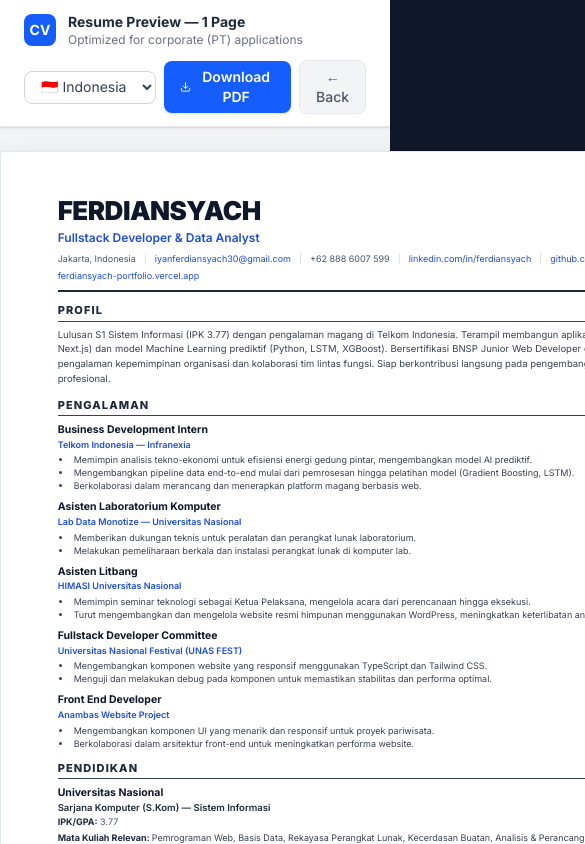
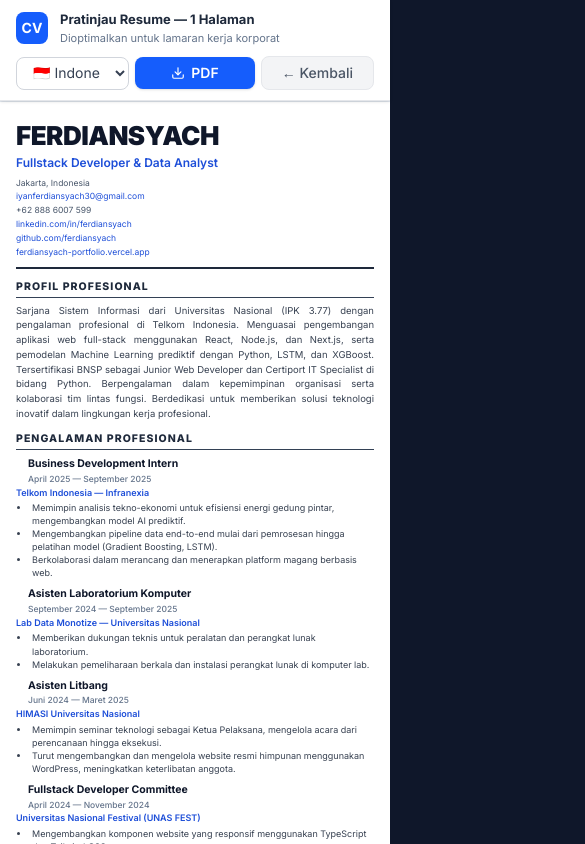
Before and after one commit to ferdiansyach/ferdiansyach-portfolio, a Next.js app: page /portfolio-pdf in a window 390 px wide. Shown: the top 844 px of the page, 585 px wide, since content can reach past the window. Built offline with nearby package versions, Linux system fonts and the light colour scheme.

Commit message:
fix(responsive): improve overall responsive layout across all breakpoints and refine CV page

```diff
--- a/src/app/globals.css
+++ b/src/app/globals.css
@@ -355,6 +355,53 @@ body {
   .hero-text h1 {
     font-size: 2.25rem;
   }
+
+  /* Reduce section vertical padding on mobile */
+  section[class*="py-32"] {
+    padding-top: 4rem !important;
+    padding-bottom: 4rem !important;
+  }
+
+  section[class*="py-20"] {
+    padding-top: 3rem !important;
+    padding-bottom: 3rem !important;
+  }
+
+  /* Reduce SectionHeader bottom margin on mobile */
+  [class*="mb-20"] {
+    margin-bottom: 2.5rem !important;
+  }
+
+  /* Reduce filter/tab section bottom margin */
+  [class*="mb-12"] {
+    margin-bottom: 1.5rem !important;
+  }
+
+  /* Reduce section divider vertical margin on mobile */
+  .section-divider {
+    margin: 0.5rem auto !important;
+  }
+}
+
+@media (max-width: 480px) {
+  /* Even tighter on very small screens */
+  section[class*="py-32"] {
+    padding-top: 3rem !important;
+    padding-bottom: 3rem !important;
+  }
+
+  section[class*="py-20"] {
+    padding-top: 2rem !important;
+    padding-bottom: 2rem !important;
+  }
+
+  [class*="mb-20"] {
+    margin-bottom: 2rem !important;
+  }
+
+  .section-divider {
+    margin: 0.25rem auto !important;
+  }
 }
 
 /* ===== Print Styles ===== */
--- a/src/app/portfolio-pdf/page.tsx
+++ b/src/app/portfolio-pdf/page.tsx
@@ -72,6 +72,7 @@ export default function PortfolioPDF() {
             padding: 0 !important;
             box-shadow: none !important;
             border-radius: 0 !important;
+            transform: none !important;
           }
 
           .cv-inner {
@@ -88,6 +89,10 @@ export default function PortfolioPDF() {
             page-break-inside: avoid;
             break-inside: avoid;
           }
+
+          .cert-grid {
+            grid-template-columns: 1fr 1fr !important;
+          }
         }
 
         @media screen {
@@ -102,22 +107,166 @@ export default function PortfolioPDF() {
             border: 1px solid #e2e8f0;
           }
         }
+
+        /* ===== RESPONSIVE: Scale A4 on smaller screens ===== */
+        @media screen and (max-width: 860px) {
+          .cv-page {
+            width: 100% !important;
+            min-height: auto !important;
+            margin: 0 auto 32px !important;
+            border-radius: 0 !important;
+            border-left: none !important;
+            border-right: none !important;
+            box-shadow: 0 4px 16px rgba(0,0,0,0.08) !important;
+          }
+
+          .cv-inner {
+            padding: 24px 20px !important;
+          }
+        }
+
+        @media screen and (max-width: 480px) {
+          .cv-inner {
+            padding: 20px 16px !important;
+          }
+
+          .cv-section-title {
+            font-size: 10.5px;
+          }
+        }
+
+        /* ===== RESPONSIVE: Contact info wrapping ===== */
+        .contact-row {
+          display: flex;
+          flex-wrap: wrap;
+          align-items: center;
+          gap: 4px 8px;
+          font-size: 9px;
+          color: #475569;
+          margin-top: 6px;
+          line-height: 1.4;
+        }
+
+        @media screen and (max-width: 560px) {
+          .contact-row {
+            gap: 3px 6px;
+            font-size: 8.5px;
+          }
+
+          .contact-separator {
+            display: none;
+          }
+
+          .contact-row {
+            flex-direction: column;
+            align-items: flex-start;
+            gap: 2px;
+          }
+        }
+
+        /* ===== RESPONSIVE: Certifications grid ===== */
+        .cert-grid {
+          display: grid;
+          grid-template-columns: 1fr 1fr;
+          gap: 2px 24px;
+        }
+
+        @media screen and (max-width: 560px) {
+          .cert-grid {
+            grid-template-columns: 1fr;
+            gap: 3px;
+          }
+        }
+
+        /* ===== RESPONSIVE: Experience row ===== */
+        .exp-header {
+          display: flex;
+          justify-content: space-between;
+          align-items: baseline;
+        }
+
+        @media screen and (max-width: 480px) {
+          .exp-header {
+            flex-direction: column;
+            gap: 1px;
+          }
+        }
+
+        /* ===== RESPONSIVE: Toolbar ===== */
+        .toolbar-inner {
+          max-width: 56rem;
+          margin: 0 auto;
+          padding: 12px 24px;
+          display: flex;
+          flex-wrap: wrap;
+          justify-content: space-between;
+          align-items: center;
+          gap: 12px;
+        }
+
+        @media screen and (max-width: 560px) {
+          .toolbar-inner {
+            padding: 10px 16px;
+            gap: 10px;
+          }
+
+          .toolbar-actions {
+            width: 100%;
+            display: flex;
+            justify-content: space-between;
+            gap: 6px;
+          }
+
+          .toolbar-actions select,
+          .toolbar-actions button {
+            flex: 1;
+            min-width: 0;
+            justify-content: center;
+            text-align: center;
+          }
+
+          .toolbar-title-main {
+            font-size: 13px !important;
+          }
+
+          .toolbar-title-sub {
+            font-size: 11px !important;
+          }
+        }
+
+        @media screen and (max-width: 380px) {
+          .toolbar-actions {
+            flex-wrap: wrap;
+          }
+
+          .toolbar-actions select {
+            flex: 1 1 100%;
+          }
+
+          .toolbar-actions button {
+            flex: 1 1 45%;
+          }
+        }
       `}</style>
 
       <div className="bg-gray-100 min-h-screen">
         {/* ===== TOOLBAR ===== */}
         <div className="no-print bg-white border-b border-gray-200 sticky top-0 z-50 shadow-sm">
-          <div className="max-w-4xl mx-auto px-6 py-3 flex flex-wrap justify-between items-center gap-3">
+          <div className="toolbar-inner">
             <div className="flex items-center gap-3">
-              <div className="w-8 h-8 bg-blue-600 rounded-lg flex items-center justify-center text-white text-sm font-bold">
+              <div className="w-8 h-8 bg-blue-600 rounded-lg flex items-center justify-center text-white text-sm font-bold flex-shrink-0">
                 CV
               </div>
               <div>
-                <h1 className="text-sm font-bold text-gray-800">Resume Preview — 1 Page</h1>
-                <p className="text-xs text-gray-500">Optimized for corporate (PT) applications</p>
+                <h1 className="toolbar-title-main" style={{ fontSize: '14px', fontWeight: 700, color: '#1e293b' }}>
+                  {lang === "id" ? "Pratinjau Resume — 1 Halaman" : "Resume Preview — 1 Page"}
+                </h1>
+                <p className="toolbar-title-sub" style={{ fontSize: '12px', color: '#64748b' }}>
+                  {lang === "id" ? "Dioptimalkan untuk lamaran kerja korporat" : "Optimized for corporate job applications"}
+                </p>
               </div>
             </div>
-            <div className="flex gap-2 items-center">
+            <div className="toolbar-actions flex gap-2 items-center">
               <select
                 value={lang}
                 onChange={(e) => setLang(e.target.value as "id" | "en")}
@@ -131,13 +280,14 @@ export default function PortfolioPDF() {
                 className="bg-blue-600 text-white px-4 py-1.5 rounded-lg font-semibold hover:bg-blue-700 transition text-sm shadow-sm flex items-center gap-1.5"
               >
                 <svg xmlns="http://www.w3.org/2000/svg" width="14" height="14" viewBox="0 0 24 24" fill="none" stroke="currentColor" strokeWidth="2" strokeLinecap="round" strokeLinejoin="round"><path d="M21 15v4a2 2 0 0 1-2 2H5a2 2 0 0 1-2-2v-4"/><polyline points="7 10 12 15 17 10"/><line x1="12" y1="15" x2="12" y2="3"/></svg>
-                Download PDF
+                <span className="hidden sm:inline">Download PDF</span>
+                <span className="sm:hidden">PDF</span>
               </button>
               <button
                 onClick={() => window.history.back()}
                 className="bg-gray-100 text-gray-600 px-3 py-1.5 rounded-lg font-medium hover:bg-gray-200 transition text-sm border border-gray-200"
               >
-                ← Back
+                ← {lang === "id" ? "Kembali" : "Back"}
               </button>
             </div>
           </div>
@@ -153,19 +303,19 @@ export default function PortfolioPDF() {
                 Ferdiansyach
               </h1>
               <div style={{ fontSize: '12px', color: '#1d4ed8', fontWeight: 600, marginTop: '3px' }}>
-                Fullstack Developer & Data Analyst
+                Fullstack Developer &amp; Data Analyst
               </div>
-              <div style={{ display: 'flex', flexWrap: 'wrap', alignItems: 'center', gap: '4px 8px', fontSize: '9px', color: '#475569', marginTop: '6px', lineHeight: 1.4 }}>
+              <div className="contact-row">
                 <span>Jakarta, Indonesia</span>
-                <span style={{ color: '#cbd5e1' }}>|</span>
+                <span className="contact-separator" style={{ color: '#cbd5e1' }}>|</span>
                 <a href="mailto:iyanferdiansyach30@gmail.com" style={{ color: '#1d4ed8' }}>iyanferdiansyach30@gmail.com</a>
-                <span style={{ color: '#cbd5e1' }}>|</span>
+                <span className="contact-separator" style={{ color: '#cbd5e1' }}>|</span>
                 <span>+62 888 6007 599</span>
-                <span style={{ color: '#cbd5e1' }}>|</span>
+                <span className="contact-separator" style={{ color: '#cbd5e1' }}>|</span>
                 <a href="https://linkedin.com/in/ferdiansyach-845930246" style={{ color: '#1d4ed8' }}>linkedin.com/in/ferdiansyach</a>
-                <span style={{ color: '#cbd5e1' }}>|</span>
+                <span className="contact-separator" style={{ color: '#cbd5e1' }}>|</span>
                 <a href="https://github.com/ferdiansyach" style={{ color: '#1d4ed8' }}>github.com/ferdiansyach</a>
-                <span style={{ color: '#cbd5e1' }}>|</span>
+                <span className="contact-separator" style={{ color: '#cbd5e1' }}>|</span>
                 <a href="https://ferdiansyach-portfolio.vercel.app" style={{ color: '#1d4ed8' }}>ferdiansyach-portfolio.vercel.app</a>
               </div>
               <div style={{ borderBottom: '2px solid #1e293b', marginTop: '8px' }} />
@@ -174,12 +324,12 @@ export default function PortfolioPDF() {
             {/* ===== PROFILE SUMMARY ===== */}
             <section style={{ marginBottom: '10px' }}>
               <h2 className="cv-section-title">
-                {lang === "id" ? "PROFIL" : "PROFILE SUMMARY"}
+                {lang === "id" ? "PROFIL PROFESIONAL" : "PROFESSIONAL SUMMARY"}
               </h2>
               <p style={{ fontSize: '9.5px', color: '#374151', lineHeight: 1.55, textAlign: 'justify', margin: 0 }}>
                 {lang === "id"
-                  ? "Lulusan S1 Sistem Informasi (IPK 3.77) dengan pengalaman magang di Telkom Indonesia. Terampil membangun aplikasi web full-stack (React, Node.js, Next.js) dan model Machine Learning prediktif (Python, LSTM, XGBoost). Bersertifikasi BNSP Junior Web Developer dan IT Specialist Python. Memiliki pengalaman kepemimpinan organisasi dan kolaborasi tim lintas fungsi. Siap berkontribusi langsung pada pengembangan solusi teknologi di lingkungan profesional."
-                  : "Information Systems graduate (GPA 3.77) with internship experience at Telkom Indonesia. Skilled in building full-stack web applications (React, Node.js, Next.js) and predictive Machine Learning models (Python, LSTM, XGBoost). BNSP-certified Junior Web Developer and Certiport IT Specialist in Python. Experienced in organizational leadership and cross-functional team collaboration. Ready to contribute directly to technology solutions in a professional environment."
+                  ? "Sarjana Sistem Informasi dari Universitas Nasional (IPK 3.77) dengan pengalaman profesional di Telkom Indonesia. Menguasai pengembangan aplikasi web full-stack menggunakan React, Node.js, dan Next.js, serta pemodelan Machine Learning prediktif dengan Python, LSTM, dan XGBoost. Tersertifikasi BNSP sebagai Junior Web Developer dan Certiport IT Specialist di bidang Python. Berpengalaman dalam kepemimpinan organisasi serta kolaborasi tim lintas fungsi. Berdedikasi untuk memberikan solusi teknologi inovatif dalam lingkungan kerja profesional."
+                  : "Information Systems graduate from Universitas Nasional (GPA 3.77) with professional experience at Telkom Indonesia. Proficient in full-stack web development using React, Node.js, and Next.js, as well as predictive Machine Learning modeling with Python, LSTM, and XGBoost. BNSP-certified Junior Web Developer and Certiport IT Specialist in Python. Experienced in organizational leadership and cross-functional team collaboration. Committed to delivering innovative technology solutions in a professional environment."
                 }
               </p>
             </section>
@@ -187,12 +337,12 @@ export default function PortfolioPDF() {
             {/* ===== EXPERIENCE — All 5 ===== */}
             <section style={{ marginBottom: '10px' }}>
               <h2 className="cv-section-title">
-                {lang === "id" ? "PENGALAMAN" : "EXPERIENCE"}
+                {lang === "id" ? "PENGALAMAN PROFESIONAL" : "PROFESSIONAL EXPERIENCE"}
               </h2>
               <div style={{ display: 'flex', flexDirection: 'column', gap: '7px' }}>
                 {experiences.map((exp) => (
                   <div key={exp.id}>
-                    <div style={{ display: 'flex', justifyContent: 'space-between', alignItems: 'baseline' }}>
+                    <div className="exp-header">
                       <h3 style={{ fontSize: '10.5px', fontWeight: 700, color: '#0f172a', margin: 0 }}>{t(exp.role)}</h3>
                       <span style={{ fontSize: '8.5px', fontWeight: 500, color: '#64748b', whiteSpace: 'nowrap', marginLeft: '12px' }}>{exp.period}</span>
                     </div>
@@ -215,14 +365,14 @@ export default function PortfolioPDF() {
                 {lang === "id" ? "PENDIDIKAN" : "EDUCATION"}
               </h2>
               <div>
-                <div style={{ display: 'flex', justifyContent: 'space-between', alignItems: 'baseline' }}>
+                <div className="exp-header">
                   <h3 style={{ fontSize: '10.5px', fontWeight: 700, color: '#0f172a', margin: 0 }}>{education.institution}</h3>
                   <span style={{ fontSize: '8.5px', fontWeight: 500, color: '#64748b', whiteSpace: 'nowrap', marginLeft: '12px' }}>{education.period}</span>
                 </div>
                 <div style={{ fontSize: '9.5px', color: '#1e293b', fontWeight: 600 }}>{t(education.degree)}</div>
                 {education.gpa && (
                   <div style={{ fontSize: '9px', color: '#475569' }}>
-                    <span style={{ fontWeight: 700, color: '#1e293b' }}>IPK/GPA:</span> {education.gpa}
+                    <span style={{ fontWeight: 700, color: '#1e293b' }}>{lang === "id" ? "IPK:" : "GPA:"}</span> {education.gpa}
                   </div>
                 )}
                 {education.courses && (
@@ -237,7 +387,7 @@ export default function PortfolioPDF() {
             {/* ===== TECHNICAL SKILLS ===== */}
             <section style={{ marginBottom: '10px' }}>
               <h2 className="cv-section-title">
-                {lang === "id" ? "KEAHLIAN TEKNIS" : "TECHNICAL SKILLS"}
+                {lang === "id" ? "KOMPETENSI TEKNIS" : "TECHNICAL SKILLS"}
               </h2>
               <div style={{ display: 'flex', flexDirection: 'column', gap: '2px' }}>
                 {skillCategories.map((cat, i) => (
@@ -254,12 +404,12 @@ export default function PortfolioPDF() {
             {/* ===== SELECTED PROJECTS — 3 projects ===== */}
             <section style={{ marginBottom: '10px' }}>
               <h2 className="cv-section-title">
-                {lang === "id" ? "PROYEK PILIHAN" : "SELECTED PROJECTS"}
+                {lang === "id" ? "PROYEK UNGGULAN" : "SELECTED PROJECTS"}
               </h2>
               <div style={{ display: 'flex', flexDirection: 'column', gap: '6px' }}>
                 {topProjects.map((proj) => (
                   <div key={proj.slug}>
-                    <div style={{ display: 'flex', justifyContent: 'space-between', alignItems: 'baseline' }}>
+                    <div className="exp-header">
                       <h3 style={{ fontSize: '10px', fontWeight: 700, color: '#0f172a', margin: 0 }}>
                         {typeof proj.title === 'string' ? proj.title : t(proj.title)}
                       </h3>
@@ -283,9 +433,9 @@ export default function PortfolioPDF() {
             {/* ===== CERTIFICATIONS — All 6 ===== */}
             <section>
               <h2 className="cv-section-title">
-                {lang === "id" ? "SERTIFIKASI" : "CERTIFICATIONS"}
+                {lang === "id" ? "SERTIFIKASI & LISENSI" : "CERTIFICATIONS & LICENSES"}
               </h2>
-              <div style={{ display: 'grid', gridTemplateColumns: '1fr 1fr', gap: '2px 24px' }}>
+              <div className="cert-grid">
                 {certifications.map((cert) => (
                   <div key={cert.id} style={{ fontSize: '9px', color: '#374151', lineHeight: 1.55 }}>
                     <span style={{ fontWeight: 700, color: '#0f172a' }}>{t(cert.name)}</span>
--- a/src/components/layout/Footer.tsx
+++ b/src/components/layout/Footer.tsx
@@ -18,7 +18,7 @@ export default function Footer() {
       {/* Gradient divider */}
       <div className="absolute top-0 left-1/2 -translate-x-1/2 w-1/3 h-px bg-gradient-to-r from-transparent via-rose-400/40 to-transparent" />
 
-      <div className="container mx-auto px-6 py-10">
+      <div className="container mx-auto px-6 pt-10 pb-20 sm:pb-10">
         <div className="flex flex-col items-center gap-6">
           {/* Social links */}
           <div className="flex justify-center gap-6">
--- a/src/components/layout/Navbar.tsx
+++ b/src/components/layout/Navbar.tsx
@@ -74,7 +74,7 @@ export default function Navbar() {
 
         {/* Desktop nav */}
         <nav
-          className="hidden md:flex items-center gap-2 relative"
+          className="hidden lg:flex items-center gap-2 relative"
           onMouseLeave={() => setHoveredSection(null)}
         >
           {navItems.map((item) => {
@@ -140,7 +140,7 @@ export default function Navbar() {
           {/* Mobile hamburger */}
           <button
             onClick={() => setMenuOpen(!menuOpen)}
-            className="md:hidden w-9 h-9 rounded-full flex items-center justify-center border border-slate-700 bg-slate-800/50 text-white"
+            className="lg:hidden w-9 h-9 rounded-full flex items-center justify-center border border-slate-700 bg-slate-800/50 text-white"
           >
             <svg className="h-5 w-5" fill="none" viewBox="0 0 24 24" stroke="currentColor">
               <path strokeLinecap="round" strokeLinejoin="round" strokeWidth={2} d={menuOpen ? "M6 18L18 6M6 6l12 12" : "M4 6h16M4 12h16m-7 6h7"} />
@@ -151,7 +151,7 @@ export default function Navbar() {
 
       {/* Mobile menu with slide animation */}
       <motion.div
-        className="md:hidden overflow-hidden"
+        className="lg:hidden overflow-hidden"
         initial={false}
         animate={{ height: menuOpen ? "auto" : 0 }}
         transition={{ duration: 0.3, ease: "easeInOut" }}
--- a/src/components/sections/AboutSection.tsx
+++ b/src/components/sections/AboutSection.tsx
@@ -55,8 +55,8 @@ export default function AboutSection() {
         {aboutCards.map((card, i) => (
           <AnimatedDiv key={i} variants={fadeUp}>
             <TiltCard maxTilt={6}>
-              <GlassCard delay={0} className={`p-10 md:p-12 text-left h-full ${card.borderHover} transition-all duration-500 group`}>
-                <div className={`w-16 h-16 mb-8 rounded-2xl bg-gradient-to-br ${card.gradient} flex items-center justify-center group-hover:scale-110 group-hover:-rotate-3 transition-transform duration-300 origin-bottom-left`}>
+              <GlassCard delay={0} className={`p-6 sm:p-8 md:p-12 text-left h-full ${card.borderHover} transition-all duration-500 group`}>
+                <div className={`w-14 h-14 sm:w-16 sm:h-16 mb-5 sm:mb-8 rounded-2xl bg-gradient-to-br ${card.gradient} flex items-center justify-center group-hover:scale-110 group-hover:-rotate-3 transition-transform duration-300 origin-bottom-left`}>
                   {card.icon}
                 </div>
                 <h3 className="text-xl font-bold text-white mb-5">{t(card.title)}</h3>
--- a/src/components/sections/CertificationsSection.tsx
+++ b/src/components/sections/CertificationsSection.tsx
@@ -62,7 +62,7 @@ export default function CertificationsSection() {
               transition={{ duration: 0.3, delay: i * 0.05 }}
             >
               <TiltCard maxTilt={4} className="h-full">
-                <GlassCard delay={0} className="p-8 md:p-10 group h-full hover:border-rose-400/40">
+                <GlassCard delay={0} className="p-5 sm:p-8 md:p-10 group h-full hover:border-rose-400/40">
                   <div className="flex items-start gap-5">
                     <div className="w-14 h-14 shrink-0 rounded-xl bg-gradient-to-br from-rose-500/20 to-fuchsia-500/20 flex items-center justify-center text-3xl group-hover:scale-110 group-hover:rotate-3 transition-transform duration-300">
                       {cert.badge}
--- a/src/components/sections/ContactSection.tsx
+++ b/src/components/sections/ContactSection.tsx
@@ -94,7 +94,7 @@ export default function ContactSection() {
   return (
     <AnimatedSection id="contact" className="py-32 container mx-auto px-6">
       <AnimatedDiv className="max-w-4xl mx-auto">
-        <div className="bg-gradient-to-br from-rose-400/10 via-fuchsia-500/10 to-violet-500/10 border border-rose-400/15 rounded-[2.5rem] p-10 md:p-16 relative overflow-hidden">
+        <div className="bg-gradient-to-br from-rose-400/10 via-fuchsia-500/10 to-violet-500/10 border border-rose-400/15 rounded-2xl sm:rounded-[2.5rem] p-6 sm:p-10 md:p-16 relative overflow-hidden">
           {/* Background glow */}
           <div className="absolute -top-24 -right-24 w-64 h-64 bg-rose-500/10 rounded-full blur-3xl" />
           <div className="absolute -bottom-24 -left-24 w-64 h-64 bg-fuchsia-500/10 rounded-full blur-3xl" />
--- a/src/components/sections/ExperienceSection.tsx
+++ b/src/components/sections/ExperienceSection.tsx
@@ -38,7 +38,7 @@ function TimelineItem({ exp, index }: { exp: typeof experiences[0]; index: numbe
       </div>
 
       {/* Card */}
-      <div className="glass-card p-10 md:p-12 border-l-[3px] border-l-rose-400 hover:translate-x-1 hover:shadow-[0_8px_30px_-8px_rgba(56,189,248,0.15)] transition-all duration-300">
+      <div className="glass-card p-6 sm:p-8 md:p-12 border-l-[3px] border-l-rose-400 hover:translate-x-1 hover:shadow-[0_8px_30px_-8px_rgba(56,189,248,0.15)] transition-all duration-300">
         <div className="flex items-center gap-3 mb-3">
           <span className="text-rose-400 text-xs font-semibold tracking-wide">{exp.period}</span>
           {exp.isCurrent && (
--- a/src/components/sections/TestimonialsSection.tsx
+++ b/src/components/sections/TestimonialsSection.tsx
@@ -81,7 +81,7 @@ export default function TestimonialsSection() {
       </AnimatedDiv>
       <AnimatedDiv className="max-w-3xl mx-auto">
         <div
-          className="glass-card p-10 md:p-14 relative overflow-hidden"
+          className="glass-card p-6 sm:p-8 md:p-14 relative overflow-hidden"
           onMouseEnter={() => setIsPaused(true)}
           onMouseLeave={() => setIsPaused(false)}
         >
```
Also changed, not shown: src/components/sections/EducationSection.tsx (+5 -5 lines), src/components/sections/HeroSection.tsx (+7 -7 lines), src/components/ui/SectionHeader.tsx (+4 -4 lines).
